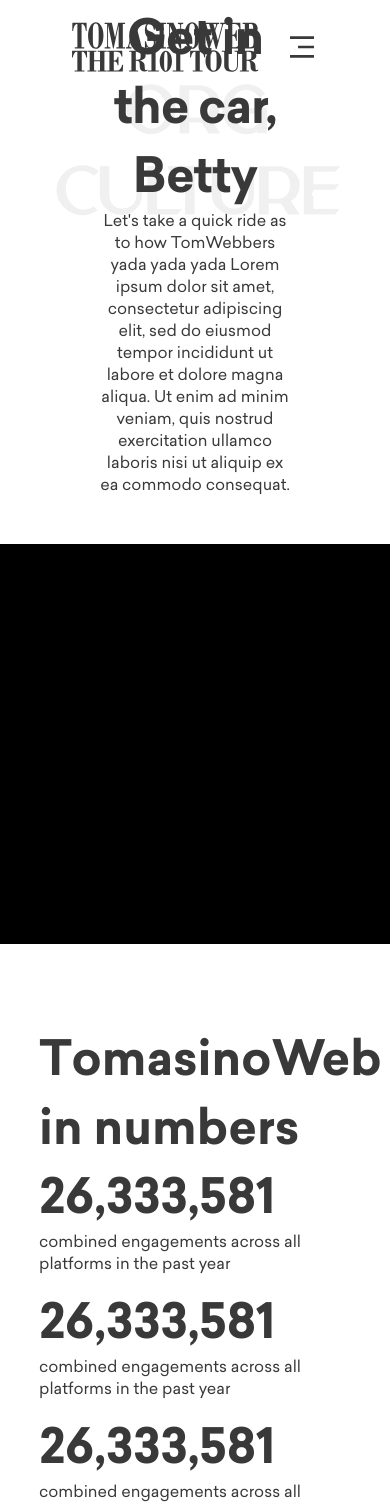
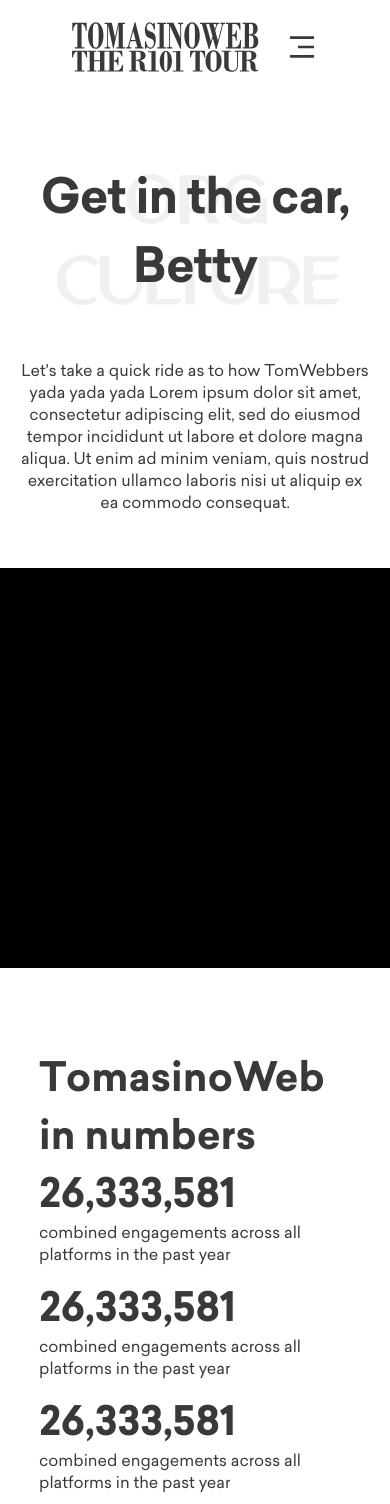
Before and after one commit to TomasinoWeb/tomasinoWebR101, a Next.js app: page /about/org-culture in a window 390 px wide. Shown: the top 1504 px of the page. Built offline with nearby package versions, Linux system fonts and the light colour scheme.

Commit message:
initial responsive

```diff
--- a/src/pages/about/org-culture.module.scss
+++ b/src/pages/about/org-culture.module.scss
@@ -1,3 +1,4 @@
+
 .parent {
   display: flex;
 }
@@ -13,9 +14,12 @@
   align-items: center;
   width: 50%;
   text-align: center;
+
+  padding-top: 50px!important;
 }
 .p_text {
   margin-bottom: 4%;
+  margin-top: 60px;
 }
 .video_section {
   display: flex;
@@ -39,6 +43,8 @@
   flex-direction: column;
   justify-content: center;
   align-items: center;
+
+  width: 100%;
 }
 .testimonial_mid {
   flex-direction: column;
@@ -72,6 +78,7 @@
   // text-align: center;
   .margin_top_text {
     margin-top: 40px;
+    text-align: center!important;
   }
   .p_text {
     margin-top: 0px;
@@ -80,6 +87,7 @@
   }
   .header_text {
    padding-bottom: 40px!important;
+   text-align: center!important;
   }
 }
 
@@ -193,6 +201,7 @@
   .culture_mid {
     width: 70%;
   }
+
 }
 @media only screen and (max-width: 1150px) {
   .stats_main2 {
@@ -221,20 +230,41 @@
       width: 80%;
     }
   }
+
 }
 
 @media only screen and (max-width: 1068px) {
+  .mid{
+    padding-top: 90px!important;
+  }
+
+  .stats_details {
+    width: 80%;
+
+    .header_text {
+      font-size: 40px !important ;
+    }
+  }
+  .culture_section{
+    .header_text{
+      align-items: center;
+      text-align: center;
+    }
+  }
   .parent {
     display: flex;
     flex-direction: column;
     justify-content: center;
     align-items: center;
+
+
   }
   .mid {
     flex-direction: column;
     justify-content: center;
     align-items: center;
   }
+
   .stats_main2 {
     flex-direction: column;
     .margin_left {
@@ -257,4 +287,33 @@
     justify-content: center;
     align-items: center;
   }
+  .testimonial_section {
+    width: 100%;
+  }
+  .testimonial_mid {
+    width: 100%;
+  }
+
 }
+
+@media only screen and (max-width: 568px) {
+// .body {
+//   width: 100vh;
+// }
+.box {
+  width: 100px!important;
+  height: 100px!important;
+}
+.mid{
+  width: 90%;
+}
+.video_section{
+  width:100%;
+}
+.testimonial_section{
+  width: 100%;
+}
+.end_background{
+  width: 100%;
+}
+}
--- a/src/pages/about/org-culture.tsx
+++ b/src/pages/about/org-culture.tsx
@@ -35,7 +35,7 @@ const TinyBox: React.FC<TinyBoxProps> = ({ noRightBorder }) => {
 export default function () {
   return (
     <Layout>
-      <div>
+      <div className={styles.body}>
         <div className={styles.parent}>
           <div className={styles.mid}>
 
@@ -295,6 +295,7 @@ export default function () {
         {/* <div className={styles.last}></div> */}
         {/* end */}
       </div>
+
     </Layout>
   );
 }
```
